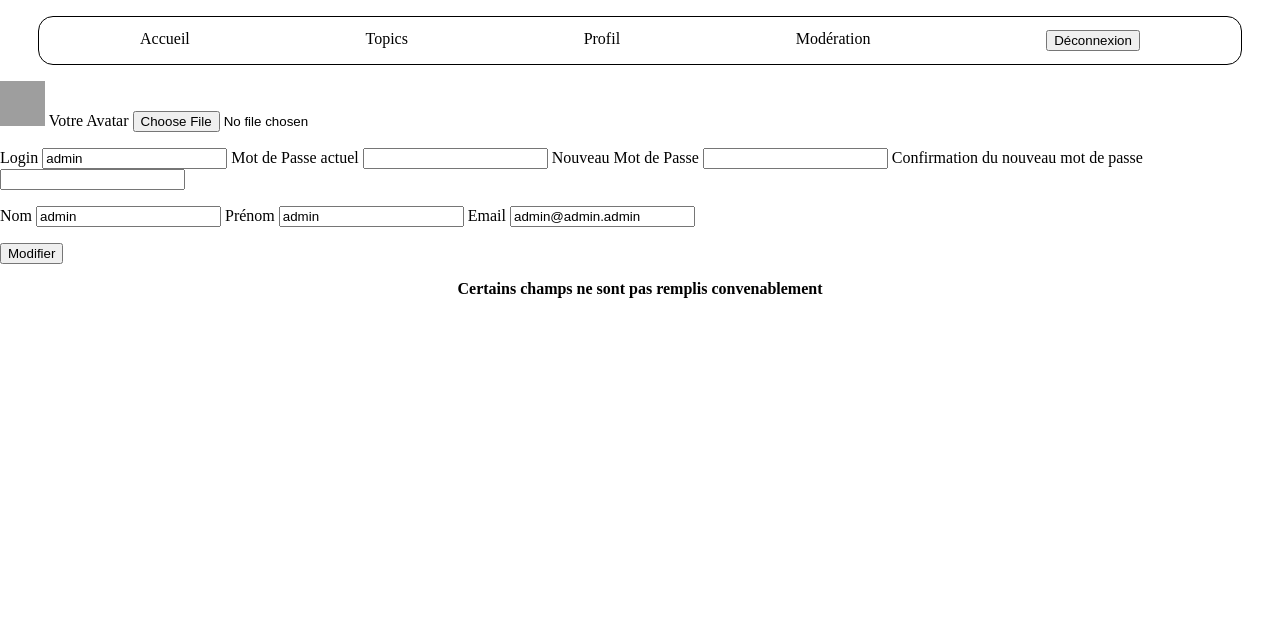
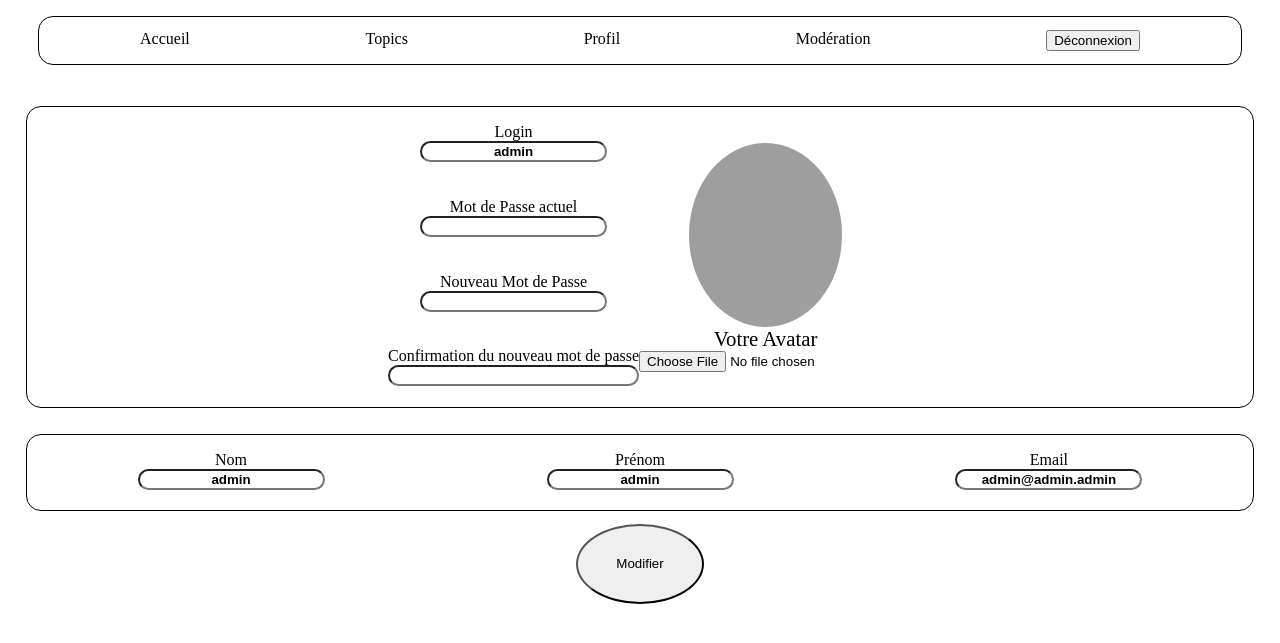
Before and after one commit to maxime-siegl/forum, a PHP site: page /profil.php in a window 1280 px wide. Shown: the top 643 px of the page. Run offline with PHP 8.4, Linux system fonts and the light colour scheme; a user stored in the database is signed in; data comes from the database, SQL or seed files in the repository; grey boxes are pictures that could not be loaded.

Commit message:
css avancé

```diff
--- a/connexion.php
+++ b/connexion.php
@@ -17,7 +17,7 @@
     <header>
         <?php include 'include/header.php' ; ?>
     </header>
-    <main>
+    <main id="connexion">
         <?php
             if (isset($_SESSION['login']) == false)
             {
@@ -26,7 +26,7 @@
                 $message_erreur = "";
         ?>
                 <form action="connexion.php" method="POST">
-                    <p>
+                    <p id="lab_info">
                         <label for="login">Login</label>
                         <input type="text" name="login" required>
                         <label for="mdp">Mot de Passe</label>
--- a/css/style.css
+++ b/css/style.css
@@ -58,7 +58,7 @@ body
 }
 #inscription #formulaire #img_avatar img
 {
-    width: 17vw;
+    width: 12vw;
     height: 23vh;
     border-radius: 50%;
 }
@@ -68,6 +68,7 @@ body
     flex-direction: column;
     justify-content: center;
     align-items: center;
+    text-align: center;
 }
 #inscription #formulaire #info_co .lab_inp
 {
@@ -106,3 +107,111 @@ body
     border-radius: 50%;
 }
 /* Fin Page Inscription */
+
+/* Début Page Connexion */
+#connexion form #lab_info
+{
+    display: flex;
+    flex-direction: column;
+    justify-content: center;
+    align-items: center;
+    border: 1px solid black;
+    border-radius: 15px;
+    text-align: right;
+    margin: 2%;
+    padding: 1%;
+}
+#connexion form #lab_info input
+{
+    border-radius: 15px;
+    margin-bottom: 2%;
+}
+#connexion form button
+{
+    width: 10vw;
+    height: 10vh;
+    border-radius: 50%;
+}
+/* Fin Page Connexion */
+
+/* Début Page Profil */
+#profil #formulaire
+{
+    display: flex;
+    flex-direction: row-reverse;
+    justify-content: center;
+    border: 1px black solid;
+    border-radius: 15px;
+    margin: 2%;
+    margin-bottom: 0%;
+}
+#profil #formulaire #img_avatar
+{
+    display: flex;
+    flex-direction: column;
+    justify-content: center;
+    align-items: center;
+}
+#profil #formulaire #img_avatar img
+{
+    width: 12vw;
+    height: 23vh;
+    border-radius: 50%;
+}
+#profil #formulaire #img_avatar label
+{
+    font-size: 1.3em;
+}
+#profil #formulaire #info_co
+{
+    display: flex;
+    flex-direction: column;
+    justify-content: center;
+    align-items: center;
+    text-align: center;
+}
+#profil #formulaire #info_co .label
+{
+    display: flex;
+    flex-direction: column;
+    justify-content: space-around;
+}
+
+#profil #info_perso
+{
+    display: flex;
+    flex-direction: row;
+    justify-content: space-around;
+    border: 1px solid black;
+    border-radius: 15px;
+    margin: 2%;
+    margin-bottom: 1%;
+}
+#profil #info_perso .info
+{
+    display: flex;
+    flex-direction: column;
+    justify-content: center;
+    align-items: center;
+}
+#profil #bouton
+{
+    display: flex;
+    justify-content: center;
+    align-items: center;
+}
+#profil button
+{
+    width: 10vw;
+    height: 10vh;
+    border-radius: 50%;
+}
+#profil #info_co input,
+#profil #info_perso input
+{
+    border-radius: 15px;
+    margin-bottom: 2%;
+    text-align: center;
+    font-weight: bold;
+}
+/* Fin Page Profil */
--- a/include/php_avatar.php
+++ b/include/php_avatar.php
@@ -28,6 +28,7 @@ if (isset($_FILES['avatar']) && !empty($_FILES['avatar']['name'])) // si li y a
 
                 $_SESSION['avatar'] = $avatar_img;
                 // var_dump($avatar_img);
+                header('location:profil.php');
             }
             else
             {
--- a/include/php_inscription.php
+++ b/include/php_inscription.php
@@ -34,6 +34,6 @@
     }
     else
     {
-        $message_erreur = "appuyer sur le bouton";
+        //$message_erreur = "appuyer sur le bouton";
     }
 ?>
--- a/include/php_profil.php
+++ b/include/php_profil.php
@@ -53,13 +53,13 @@
                     $modif_mdp = "UPDATE utilisateurs SET mdp = '$new_crypt' WHERE id = '$id' ";
                     $mdpup_query = mysqli_query($bdd, $modif_mdp);
                     $_SESSION['mdp'] = $new_crypt;
+                    header('location:profil.php');
                 }
                 else
                 {
                     $message_erreur = "Les mots de passent ne sont pas identiques";
                 }
             }
-            header('location:profil.php');
         }
         else
         {
@@ -68,6 +68,6 @@
     }
     else
     {
-        $message_erreur = "Certains champs ne sont pas remplis convenablement";
+        // $message_erreur = "Certains champs ne sont pas remplis convenablement";
     }
 ?>
--- a/include/php_tableau_users.php
+++ b/include/php_tableau_users.php
@@ -60,7 +60,7 @@
                 echo '</td>'; // envoie en get de l'id pour modif le bon rang
                 echo '<td>';
     ?>
-                <a href="moderation.php?id_user=<?php echo $infos_user['id']; ?>"><img src="https://img.icons8.com/wired/40/000000/delete-sign.png"/></a>
+                <button><a href="moderation.php?id_user=<?php echo $infos_user['id']; ?>" onclick="return confirm('Supprimer <?=$infos_user['login'];?>?')"><img src="https://img.icons8.com/wired/40/000000/delete-sign.png"/></a></button>
 
     <?php
                 if (isset($_GET['id_user']) && !empty($_GET['id_user']))
--- a/profil.php
+++ b/profil.php
@@ -17,7 +17,7 @@
     <header>
         <?php include 'include/header.php' ; ?>
     </header>
-    <main>
+    <main id="profil">
         <?php
             if (isset($_SESSION['login']))
             {
@@ -33,39 +33,48 @@
                         <section id="img_avatar">
                             <img src="<?php echo $_SESSION['avatar']; ?>" alt="Avatar membre" width="45vw" height="45vh">
                             <label for="avatar">Votre Avatar</label>
-                            <input type="file" name="avatar">
+                            <input type="file" name="avatar" id="file">
                         </section>
                         <section id="info_co">
-                            <p>
+                            <p class="label">
                                 <label for="login">Login</label>
                                 <input type="text" name="login" value="<?php echo $_SESSION['login']; ?>" required>
+                            </p>
+                            <p class="label">
                                 <label for="mdp_actuel">Mot de Passe actuel</label>
                                 <input type="password" name="mdp_actuel" required>
+                            </p>
+                            <p class="label">
                                 <label for="new_mdp">Nouveau Mot de Passe</label>
                                 <input type="password" name="new_mdp">
+                            </p>
+                            <p class="label">
                                 <label for="confirmation_newmdp">Confirmation du nouveau mot de passe</label>
                                 <input type="password" name="confirmation_newmdp">
                             </p>
                         </section>
                     </section>
                     <section id="info_perso">
-                        <p>
+                        <p class="info">
                             <label for="nom">Nom</label>
                             <input type="text" name="nom" value="<?php echo $_SESSION['nom']; ?>" required>
+                        </p>
+                        <p class="info">
                             <label for="prenom">Prénom</label>
                             <input type="text" name="prenom" value="<?php echo $_SESSION['prenom']; ?>" required>
+                        </p>
+                        <p class="info">
                             <label for="mail">Email</label>
                             <input type="email" name="mail" value="<?php echo $_SESSION['mail']; ?>" required>
                         </p>
                     </section>
-                    <button type="submit" name="modification">Modifier</button>
+                    <section id="bouton"><button type="submit" name="modification" id="bouton">Modifier</button></section>
                 </form>
         <?php
             }
             else
             {
                 header('location:connexion.php');
-                $message_erreur = "Connectez-vous avant d'acceder à votre profil!";
             }
         ?>
         <p class="msg_erreur">
```
Also changed, not shown: img/avatar/4.jpg, img/avatar/4.png.
